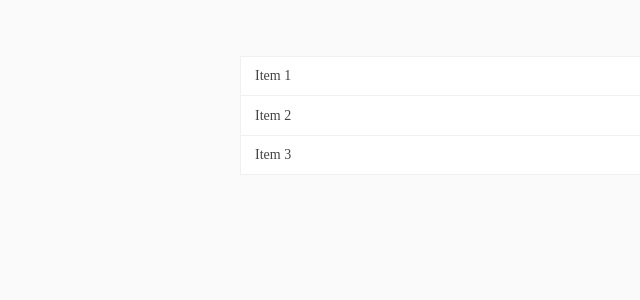
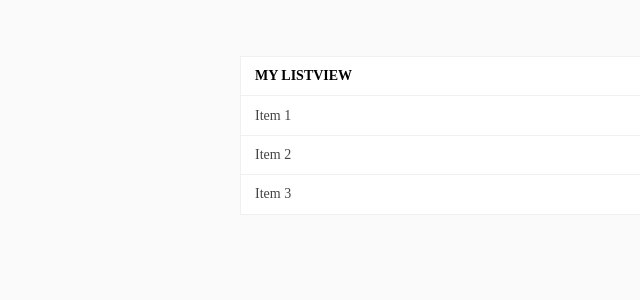
Before and after one commit to shahthepro/react-styled-components, a React (Create React App) app: page / in a window 1280 px wide. Shown: the top 300 px of the page, without its empty margins (0-640 px from the left). Built offline with nearby package versions, Linux system fonts and the light colour scheme.

Commit message:
Add ListView header

```diff
--- a/src/components/ListView.js
+++ b/src/components/ListView.js
@@ -1,10 +1,10 @@
 import React, { Component } from 'react';
 import PropTypes from 'prop-types';
-import ListViewWrapper from './styles/ListViewWrapper';
-import ListViewItem from './styles/ListViewItem';
+import { ListViewItem, ListViewItems, ListViewHeader, ListViewWrapper } from './styles/ListViewStyles';
 
 class ListView extends Component {
   static propTypes = {
+    header: PropTypes.string,
     items: PropTypes.array.isRequired
   };
 
@@ -12,10 +12,19 @@ class ListView extends Component {
     return (
       <ListViewWrapper>
         {
-          this.props.items.map(item => (
-            <ListViewItem key={item.id}>{ item.title }</ListViewItem>
-          ))
+          this.props.header && (
+            <ListViewHeader>
+              { this.props.header }
+            </ListViewHeader>
+          )
         }
+        <ListViewItems className={ (!!this.props.header) ? 'hasHeader' : '' }>
+          {
+            this.props.items.map(item => (
+              <ListViewItem key={item.id}>{ item.title }</ListViewItem>
+            ))
+          }
+        </ListViewItems>
       </ListViewWrapper>
     );
   }
--- a/src/components/styles/ListViewItem.js
+++ /dev/null
@@ -1,19 +0,0 @@
-import styled from 'styled-components';
-
-const ListViewItem = styled.div`
-  font-size: 1rem;
-  padding: 0.8rem 1rem;
-  border-bottom: 1px solid #f0f0f0;
-  transition: background-color 0.5s ease;
-  color: #444;
-  &:last-child {
-    border: 0;
-  }
-  &:hover {
-    background-color: #f0f0f0;
-    color: #000;
-    cursor: pointer;
-  }
-`;
-
-export default ListViewItem;
--- /dev/null
+++ b/src/components/styles/ListViewStyles.js
@@ -0,0 +1,45 @@
+import styled from 'styled-components';
+
+const ListViewItem = styled.div`
+  font-size: 1rem;
+  padding: 0.8rem 1rem;
+  border-bottom: 1px solid #f0f0f0;
+  transition: background-color 0.5s ease;
+  color: #444;
+  &:last-child {
+    border: 0;
+  }
+  &:hover {
+    background-color: #f0f0f0;
+    color: #000;
+    cursor: pointer;
+  }
+`;
+
+const ListViewHeader = styled.div`
+  font-size: 1rem;
+  padding: 0.8rem 1rem;
+  border-bottom: 1px solid #f0f0f0;
+  font-weight: 700;
+  text-transform: uppercase;
+`;
+
+const ListViewItems = styled.div`
+  height: 100%;
+  &.hasHeader {
+    height: calc(100% - 2.6rem);
+    overflow: auto;
+  }
+`;
+
+const ListViewWrapper = styled.div`
+  border: 1px solid #f0f0f0;
+  background-color: #fff;
+`;
+
+export {
+  ListViewItem,
+  ListViewItems,
+  ListViewHeader,
+  ListViewWrapper,
+};
--- a/src/components/styles/ListViewWrapper.js
+++ /dev/null
@@ -1,8 +0,0 @@
-import styled from 'styled-components';
-
-const ListViewWrapper = styled.div`
-  border: 1px solid #f0f0f0;
-  background-color: #fff;
-`;
-
-export default ListViewWrapper;
--- a/src/pages/HomePage.jsx
+++ b/src/pages/HomePage.jsx
@@ -23,7 +23,7 @@ class HomePage extends Component {
   render() {
     return (
       <Container>
-        <ListView items={this.state.items} />
+        <ListView header="My ListView" items={this.state.items} />
       </Container>
     );
   }
```
